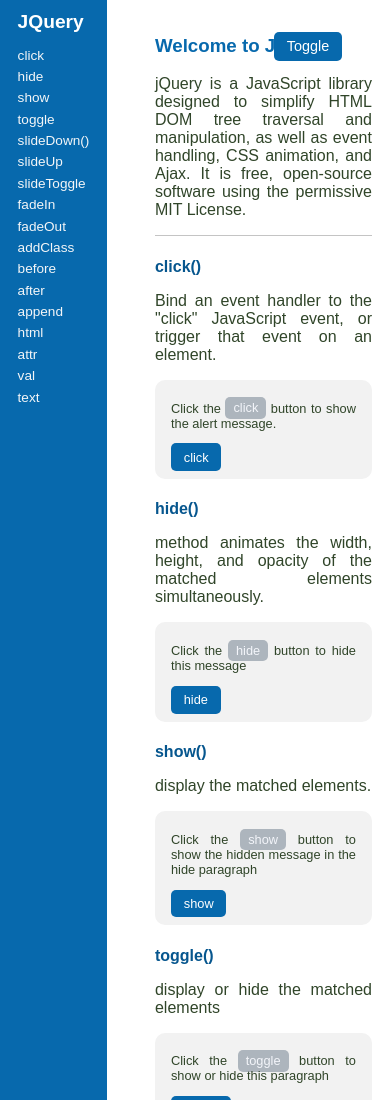
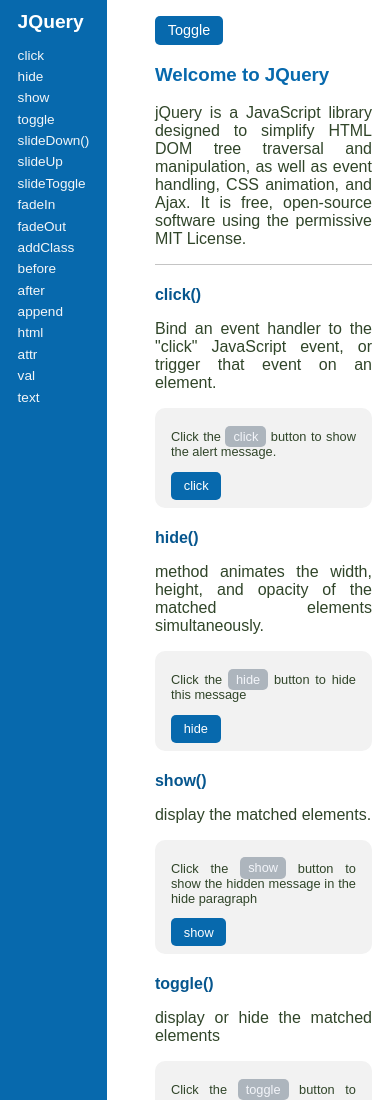
Before and after one commit to RedishRed/documentation-jquery, a plain HTML site: page index.html in a window 390 px wide. Shown: the top 1100 px of the page. Drawn offline with nearby package versions, Linux system fonts and the light colour scheme.

Commit message:
mini-documentation jquery.

```diff
--- a/css/styles.css
+++ b/css/styles.css
@@ -88,9 +88,6 @@ body{
 /* Mobile View */
 @media only screen and (max-width: 480px){
 	.btn-toggle{
-		position: absolute;
-		top: 2rem;
-		right: 2.5rem;
 		color: #fff;
 		background-color: #0769ad;
 		border: none;
--- a/index.html
+++ b/index.html
@@ -8,7 +8,7 @@
 </head>
 <body>
 
-	<button type="button" class="btn-toggle" id="btnToggle">Toggle</button>
+
 	<section>
 		<div class="sidebar">
 			<h4>JQuery</h4>
@@ -32,6 +32,7 @@
 		</div>
 		<div class="main-body">
 			<div class="main-body__header">
+				<button type="button" class="btn-toggle" id="btnToggle">Toggle</button>
 				<h3>Welcome to JQuery</h3>
 				<p>jQuery is a JavaScript library designed to simplify HTML DOM tree traversal and manipulation, as well as event handling, CSS animation, and Ajax. It is free, open-source software using the permissive MIT License.</p>
 			</div>
@@ -179,7 +180,6 @@
 
 		$(document).ready(function(){
 			let toggleClicked = false;
-			console.log(toggleClicked);
 			$(window).resize(function(){
 				if(($(window).width() < 480)&&(toggleClicked == false)){
 					$(".sidebar").hide("slow");
@@ -191,14 +191,12 @@
 				if( toggleClicked == false){
 					$(".sidebar").show("slow");
 					toggleClicked = true;
-
-					console.log(toggleClicked);
 				}else{
 					toggleClicked = false;
 					$(".sidebar").hide("slow");
-					console.log(toggleClicked);
 				}
 			})
+
 			$("#btnClick").click(function(){
 				alert("Button has been clicked!");
 			});
```
